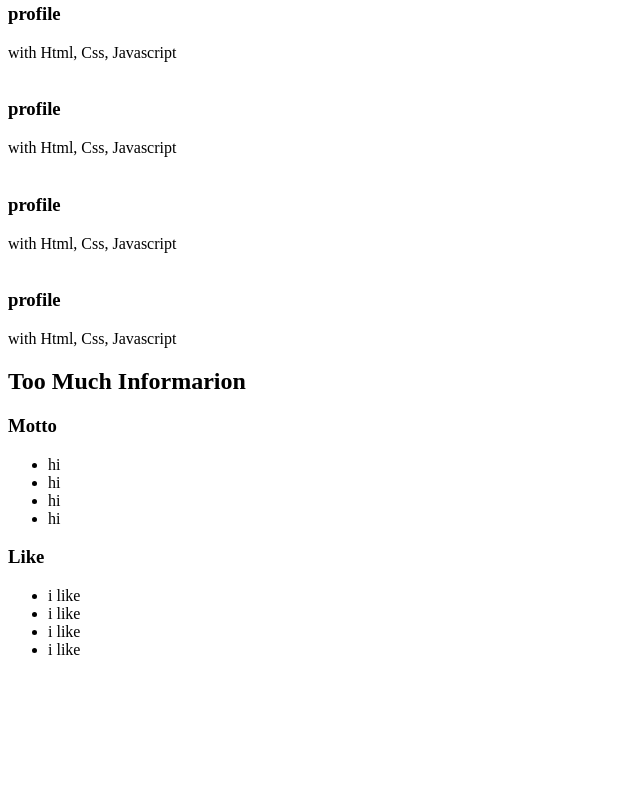
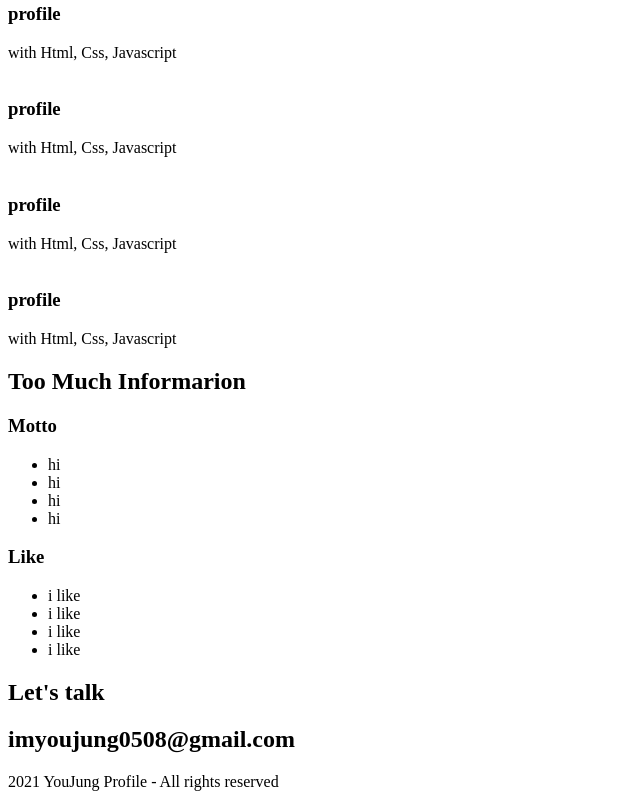
Before and after one commit to Limyoujung/portfolio, a plain HTML site: page index.html in a window 1280 px wide. Shown: the part 6482-7289 px from the top of the page, without its empty margins (0-640 px from the left). Before the commit the page ends 7157 px from the top, so only its background shows below. Drawn offline with Linux system fonts and the light colour scheme.

Commit message:
HTML : Contact

```diff
--- a/index.html
+++ b/index.html
@@ -149,6 +149,10 @@
     </ul>
   </section>
   <!-- contact -->
-  <section id="contact"></section>
+  <section id="contact">
+    <h1>Let's talk</h1>
+    <h2>imyoujung0508@gmail.com</h2>
+    <p>2021 YouJung Profile - All rights reserved</p>
+  </section>
 </body>
 </html>
```
